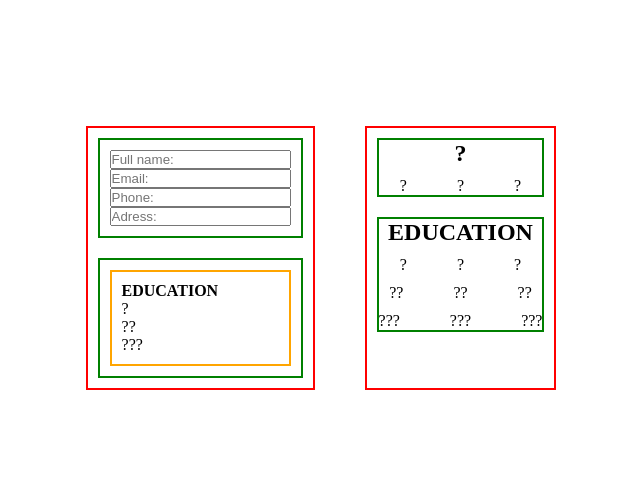
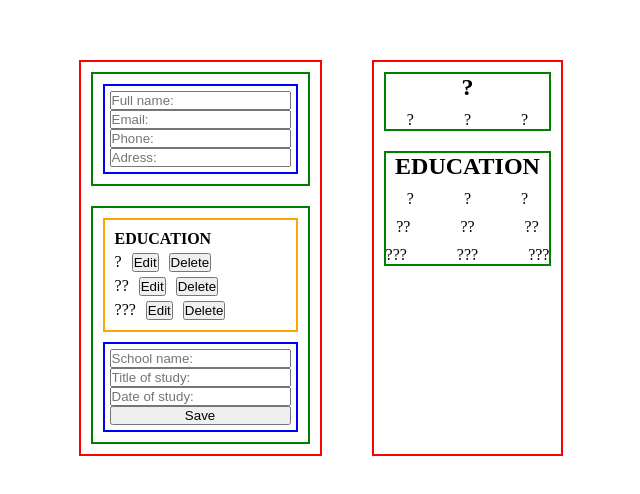
Before and after one commit to martinsmeder/cv_application, a React (Vite) app: page / in a window 1280 px wide. Shown: the part 142-636 px from the top of the page, without its empty margins (319-959 px from the left). Built offline with nearby package versions, Linux system fonts and the light colour scheme.

Commit message:
Added logic to add new educations to array

```diff
--- a/src/components/App.jsx
+++ b/src/components/App.jsx
@@ -56,30 +56,43 @@ function ContactForm({
   );
 }
 
-// function EducationForm({ schoolChange, titleChange, dateChange }) {
-//   return (
-//     <form className='form'>
-//       <input
-//         id='schoolName'
-//         type='text'
-//         placeholder='School name:'
-//         onChange={schoolChange}
-//       />
-//       <input
-//         id='studyTitle'
-//         type='text'
-//         placeholder='Title of study:'
-//         onChange={titleChange}
-//       />
-//       <input
-//         id='studyDates'
-//         type='text'
-//         placeholder='Date of study:'
-//         onChange={dateChange}
-//       />
-//     </form>
-//   );
-// }
+function EducationForm({
+  schoolValue,
+  titleValue,
+  dateValue,
+  submitCallback,
+  changeCallback,
+}) {
+  return (
+    <form className='form' onSubmit={submitCallback}>
+      <input
+        id='schoolName'
+        name='schoolName'
+        type='text'
+        placeholder='School name:'
+        value={schoolValue}
+        onChange={changeCallback}
+      />
+      <input
+        id='studyTitle'
+        name='studyTitle'
+        type='text'
+        placeholder='Title of study:'
+        value={titleValue}
+        onChange={changeCallback}
+      />
+      <input
+        id='studyDates'
+        name='studyDates'
+        type='text'
+        placeholder='Date of study:'
+        value={dateValue}
+        onChange={changeCallback}
+      />
+      <button type='submit'>Save</button>
+    </form>
+  );
+}
 
 function Cv({ contacts, educations }) {
   return (
@@ -123,13 +136,18 @@ function EducationList({ educations }) {
     <ul className='list'>
       <h4>EDUCATION</h4>
       {educations.map((item) => (
-        <p key={item.schoolName}>{item.schoolName}</p>
+        <div key={item.schoolName} className='listItems'>
+          <p>{item.schoolName}</p>
+          <button>Edit</button>
+          <button>Delete</button>
+        </div>
       ))}
     </ul>
   );
 }
 
 export default function App() {
+  // ============================= STATE ==============================
   const [contactDetails, setContactDetails] = useState({
     fullName: '?',
     email: '?',
@@ -137,12 +155,46 @@ export default function App() {
     address: '?',
   });
 
-  // const [educations, setEducations] = useState(initialEducations);
+  const [educations, setEducations] = useState(initialEducations);
 
+  const [educationFormData, setEducationFormData] = useState({
+    schoolName: '',
+    studyTitle: '',
+    studyDates: '',
+  });
+
+  // ========================== HANDLERS ==============================
   function handleContactChange(e, propertyName) {
     setContactDetails({
       ...contactDetails, // Create a copy of the original object
       [propertyName]: e.target.value, // Update this specific property only
+    });
+  }
+
+  function handleEducationChange(e) {
+    const { name, value } = e.target; // Get name and value from each input
+    setEducationFormData({
+      ...educationFormData, // Copy initial educationFormData
+      [name]: value, // Set a property in the new object with the name (key)
+      // provided by 'name' and assign it the 'value' from the input element.
+    });
+  }
+
+  function handleEducationSubmit(e) {
+    e.preventDefault();
+
+    const newEducation = {
+      // Create a new object with the form data
+      schoolName: educationFormData.schoolName,
+      studyTitle: educationFormData.studyTitle,
+      studyDates: educationFormData.studyDates,
+    };
+    setEducations([...educations, newEducation]); // Add to educations array
+    setEducationFormData({
+      // Clear input fields
+      schoolName: '',
+      studyTitle: '',
+      studyDates: '',
     });
   }
 
@@ -158,16 +210,18 @@ export default function App() {
           />
         </section>
         <section className='formSection education'>
-          <EducationList educations={initialEducations} />
+          <EducationList educations={educations} />
 
-          {/* <EducationForm
-            schoolChange={(e) => handleEducationChange(e, 'schoolName')}
-            titleChange={(e) => handleEducationChange(e, 'studyTitle')}
-            dateChange={(e) => handleEducationChange(e, 'studyDates')}
-          /> */}
+          <EducationForm
+            schoolValue={educationFormData.schoolName}
+            titleValue={educationFormData.studyTitle}
+            dateValue={educationFormData.studyDates}
+            submitCallback={handleEducationSubmit}
+            changeCallback={handleEducationChange}
+          />
         </section>
       </div>
-      <Cv contacts={contactDetails} educations={initialEducations} />
+      <Cv contacts={contactDetails} educations={educations} />
     </main>
   );
 }
@@ -177,9 +231,10 @@ export default function App() {
 // ---
 // ---
 // ---
-// Add button to display form
-// Make sure submitting/saving renders in both areas correctly
-// also make sure submitting/saving hides the form
-// Add edit button to display form, make sure changes happen in both places,
-// at least when you hit save, and hide form
-// Add delete button with delete functionality
+// ---
+// ---
+// ---
+// Add edit and delete button to each object in array
+// Get delete functionality to work
+// Get edit functionality to work (should fill form, or open new form, with
+// current data)
--- a/src/styles/style.css
+++ b/src/styles/style.css
@@ -37,14 +37,27 @@ main {
 .form {
    display: flex;
    flex-direction: column;
+   border: 2px solid #0000ff;
+   padding: 5px;
 }
 
 .list {
+    display: flex;
+    flex-direction: column;
+    gap: 5px;
     border: 2px solid #ffa500;
     padding: 10px;
- }
+}
+
+.listItems {
+    display: flex;
+    gap: 10px;
+}
 
 .formSection {
+    display: flex;
+    flex-direction: column;
+    gap: 10px;
     border: 2px solid #008000;
     padding: 10px;
 }
```
